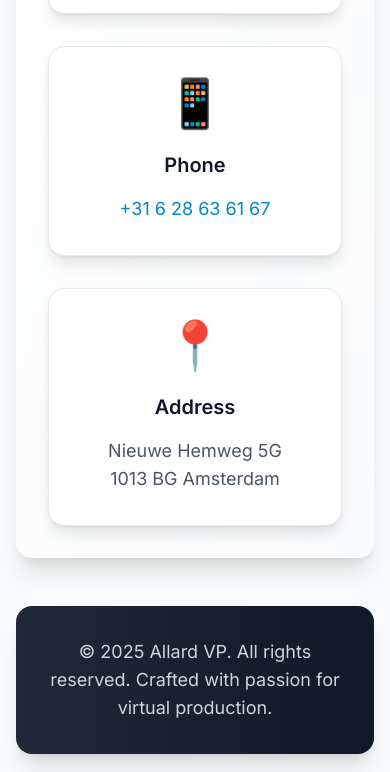
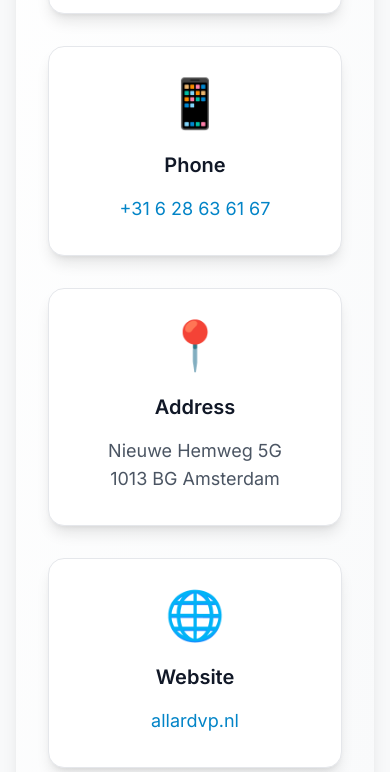
Before and after one commit to AllardVP/workshop_page, a website built with Vite: page workshop.html in a window 390 px wide. Shown: the part 6324-7096 px from the top of the page. Built offline with nearby package versions, Linux system fonts and the light colour scheme.

Commit message:
added website

```diff
--- a/workshop.html
+++ b/workshop.html
@@ -425,7 +425,7 @@
                     </p>
                 </div>
 
-                <div class="grid grid-cols-1 md:grid-cols-3 gap-8">
+                <div class="grid grid-cols-1 md:grid-cols-2 lg:grid-cols-4 gap-8">
                     <div class="group text-center p-8 bg-white dark:bg-gray-700 rounded-2xl shadow-lg hover:shadow-xl transition-all duration-300 hover:-translate-y-2 border border-gray-200 dark:border-gray-600">
                         <div class="text-primary-500 text-5xl mb-6 group-hover:scale-110 transition-transform duration-200">📧</div>
                         <h3 class="text-xl font-semibold mb-4 text-gray-900 dark:text-white">Email</h3>
@@ -442,6 +442,12 @@
                         <div class="text-primary-500 text-5xl mb-6 group-hover:scale-110 transition-transform duration-200">📍</div>
                         <h3 class="text-xl font-semibold mb-4 text-gray-900 dark:text-white">Address</h3>
                         <p class="text-gray-600 dark:text-gray-300 text-lg">Nieuwe Hemweg 5G<br>1013 BG Amsterdam</p>
+                    </div>
+
+                    <div class="group text-center p-8 bg-white dark:bg-gray-700 rounded-2xl shadow-lg hover:shadow-xl transition-all duration-300 hover:-translate-y-2 border border-gray-200 dark:border-gray-600">
+                        <div class="text-primary-500 text-5xl mb-6 group-hover:scale-110 transition-transform duration-200">🌐</div>
+                        <h3 class="text-xl font-semibold mb-4 text-gray-900 dark:text-white">Website</h3>
+                        <a href="https://allardvp.nl" class="text-primary-600 dark:text-primary-400 hover:text-primary-700 dark:hover:text-primary-300 transition-colors duration-200 text-lg">allardvp.nl</a>
                     </div>
                 </div>
             </div>
```
